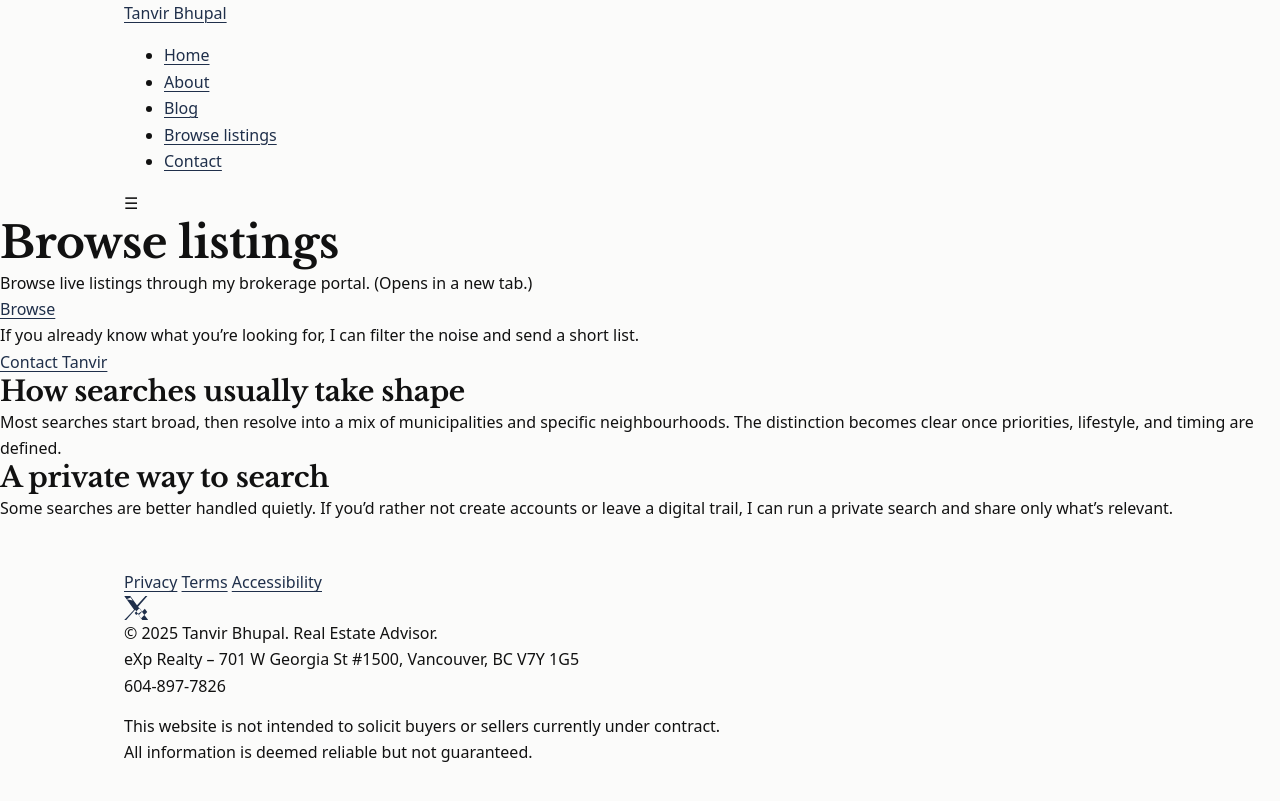
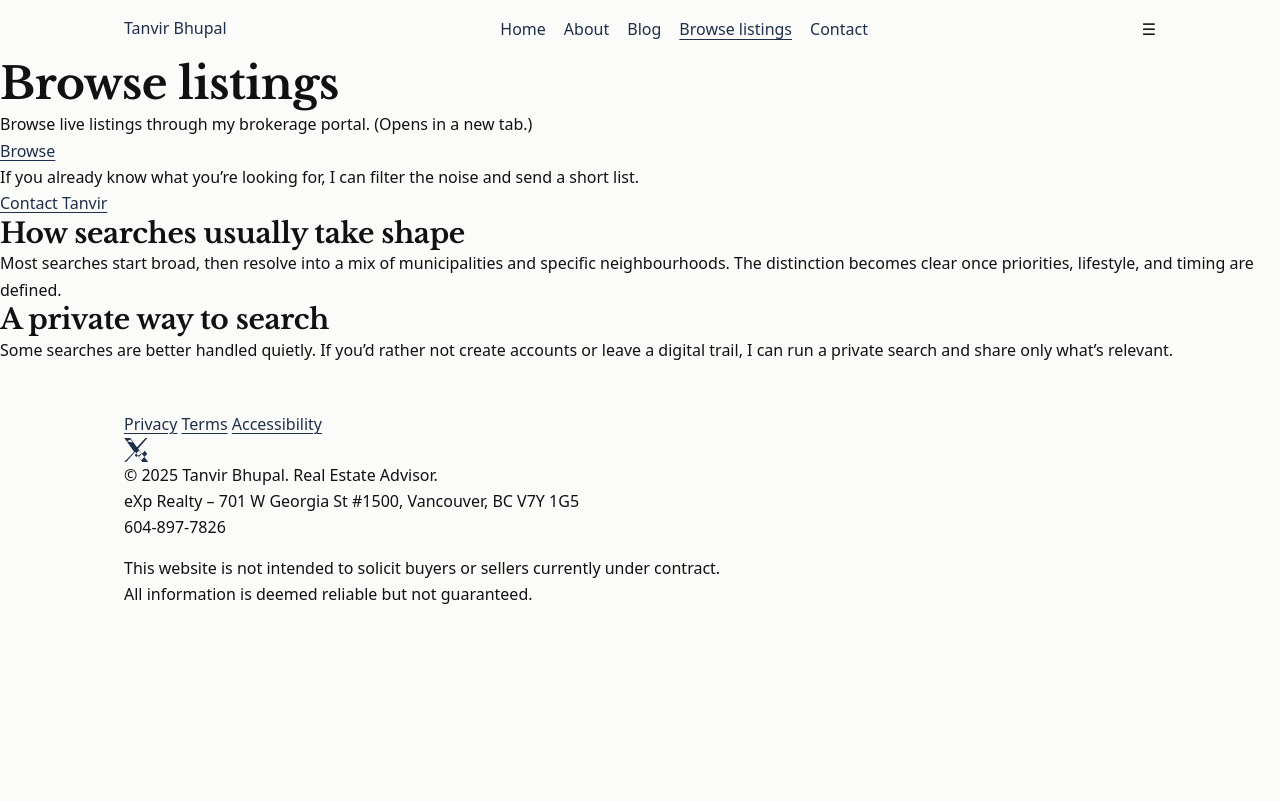
Before and after one commit to gvancouverhomes/gvancouverhomes.github.io, a Jekyll site: the page built from search.md, in a window 1280 px wide. Shown: the top 801 px of the page. Built offline with Jekyll 4.4.1, drawn with Linux system fonts in a browser that asks for light colours.

Commit message:
Restore horizontal header navigation using app.css

```diff
--- a/assets/css/app.css
+++ b/assets/css/app.css
@@ -246,3 +246,75 @@ p + p {
 .blog-card p {
   text-decoration: none;
 }
+/* =========================
+   Header + Horizontal Nav
+   ========================= */
+
+.site-header {
+  width: 100%;
+}
+
+.site-header .container {
+  display: flex;
+  align-items: center;
+  justify-content: space-between;
+  gap: 16px;
+  padding-top: 16px;
+  padding-bottom: 16px;
+}
+
+/* Brand (name on the left) */
+.site-header .brand,
+.site-header .site-title,
+.site-header a.brand {
+  display: inline-block;
+  text-decoration: none;
+  line-height: 1.1;
+  white-space: nowrap;
+}
+
+/* Nav (links on the right) */
+.site-nav {
+  display: flex;
+  align-items: center;
+}
+
+.site-nav ul {
+  list-style: none;
+  display: flex;
+  align-items: center;
+  gap: 18px;
+  margin: 0;
+  padding: 0;
+}
+
+.site-nav li {
+  margin: 0;
+  padding: 0;
+}
+
+.site-nav a {
+  text-decoration: none;
+  padding: 6px 0;
+  line-height: 1.1;
+}
+
+/* Active state (works with your Jekyll active class) */
+.site-nav .active > a,
+.site-nav a[aria-current="page"] {
+  text-decoration: underline;
+  text-underline-offset: 4px;
+}
+
+/* Mobile: stack cleanly, keep it readable */
+@media (max-width: 720px) {
+  .site-header .container {
+    flex-direction: column;
+    align-items: flex-start;
+  }
+
+  .site-nav ul {
+    flex-wrap: wrap;
+    gap: 12px 16px;
+  }
+}
```
